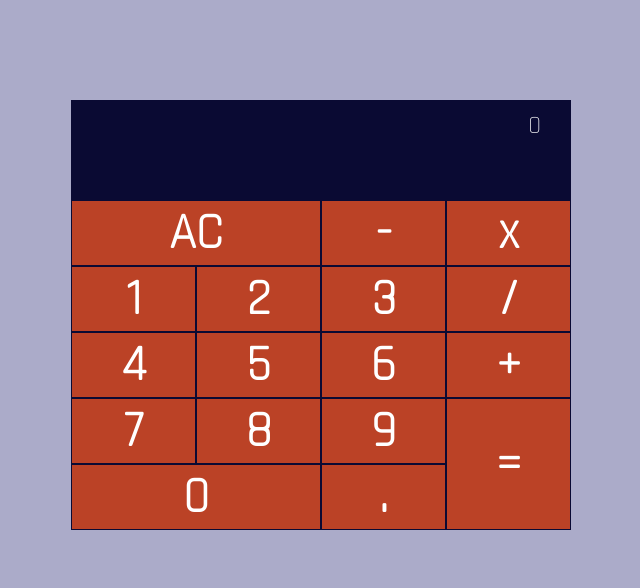
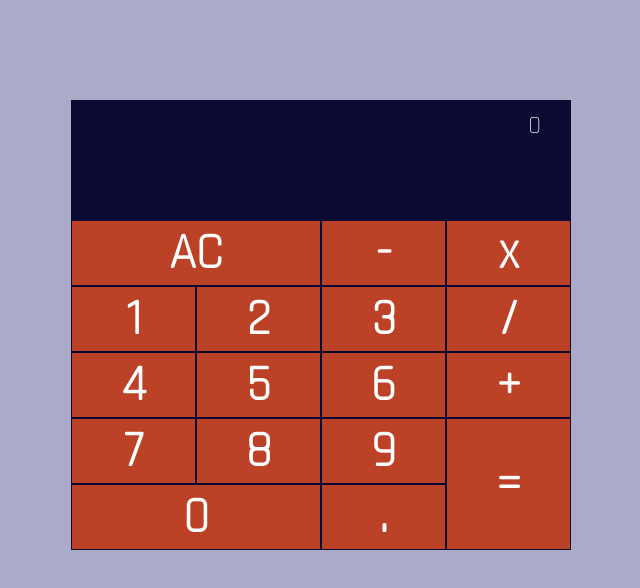
Before and after one commit to NielsMartensGitH/portfoliobyniels, a React (Create React App) app: page / in a window 1280 px wide. Shown: the top 588 px of the page, without its empty margins (319-959 px from the left). Built offline with nearby package versions, Linux system fonts and the light colour scheme.

Commit message:
update
update

```diff
--- a/src/App.js
+++ b/src/App.js
@@ -1,8 +1,7 @@
 import { useState } from 'react'
 import Buttons from './Buttons'
-import Display from './Display'
 
-const regx = /^[0-9][.]*[0-9]*$/;
+
 
 
 
@@ -20,8 +19,8 @@ function App() {
 
 
 const inputValue = (i) =>{
+const numberAfterResult = /^[0-9-.*/+]+[=]{1}[0-9.\s]+$/g
 const invalidDecimal =/[0-9+-/*][.][0-9][.]*$/g
-  const number = i;
   const formula = state.formula+i
   if(invalidDecimal.test(state.currentNumber)){
     console.log("double")
@@ -29,6 +28,12 @@ setState({
   currentNumber: formula.replace(/\.$/,""),
   formula: formula.replace(/\.$/,"")
 })
+  }
+
+else if(numberAfterResult.test(state.formula)){
+  clearValue()
+
+
 
   } else{
     setState({
@@ -49,8 +54,8 @@ setState({
 
 
 const operator = (symbol) =>{
-const regex = /^[0-9-\.*/+]+[=]{1}[0-9\.\s]+$/g
-  let formula = ""
+const regex = /^[0-9-.*/+]+[=]{1}[0-9.\s]+$/g
+
   if(regex.test(state.formula)){
     let formula = state.currentNumber
     setState({
@@ -124,7 +129,7 @@ const regex = /^[0-9-\.*/+]+[=]{1}[0-9\.\s]+$/g
 }
 
 const calculation = () =>{
-  const regDouble = /^[0-9-*\./+]+[=]{1}[0-9\.\s]+$/g;
+  const regDouble = /^[0-9-*./+]+[=]{1}[0-9.\s]+$/g;
   const regex = /[+/*-]$/
   let result = ""
  if(regex.test(state.formula)){
@@ -165,8 +170,9 @@ console.log("not valid")
   return (
     <div className="App">
       <div className="display" >
-      <div id="display">{state.initialNumber}{state.formula}<div className="memory">{state.currentNumber}</div></div>
+      <div id="display">{state.initialNumber}{state.formula}</div>
         </div>
+        <div className="memory">{state.currentNumber}</div>
         <div className="buttons" >
           <Buttons
           clearValue={clearValue}
--- a/src/Display.js
+++ /dev/null
@@ -1,9 +0,0 @@
-const Display = ({state}) => {
-    return (
-
-
-        <div></div>
-     );
-}
-
-export default Display;
--- a/src/index.css
+++ b/src/index.css
@@ -29,12 +29,24 @@ body {
     -moz-user-select: none; /* Firefox */
     -ms-user-select: none; /* IE10+/Edge */
     user-select: none; /* Standard */
-    height: 80px;
+    height: 40px;
+    max-height: 100%
 }
 
 
-.display .memory{
+.memory{
     font-size: 45px;
+    font-family: "Rajdhani";
+    padding: 10px 30px;
+    text-align: right;
+    background-color:  rgb(10, 10, 51) ;
+    color: white;
+    cursor: default;
+    -webkit-user-select: none; /* Safari */
+    -moz-user-select: none; /* Firefox */
+    -ms-user-select: none; /* IE10+/Edge */
+    user-select: none; /* Standard */
+    height: 40px;
 }
 
 .buttons{
```
